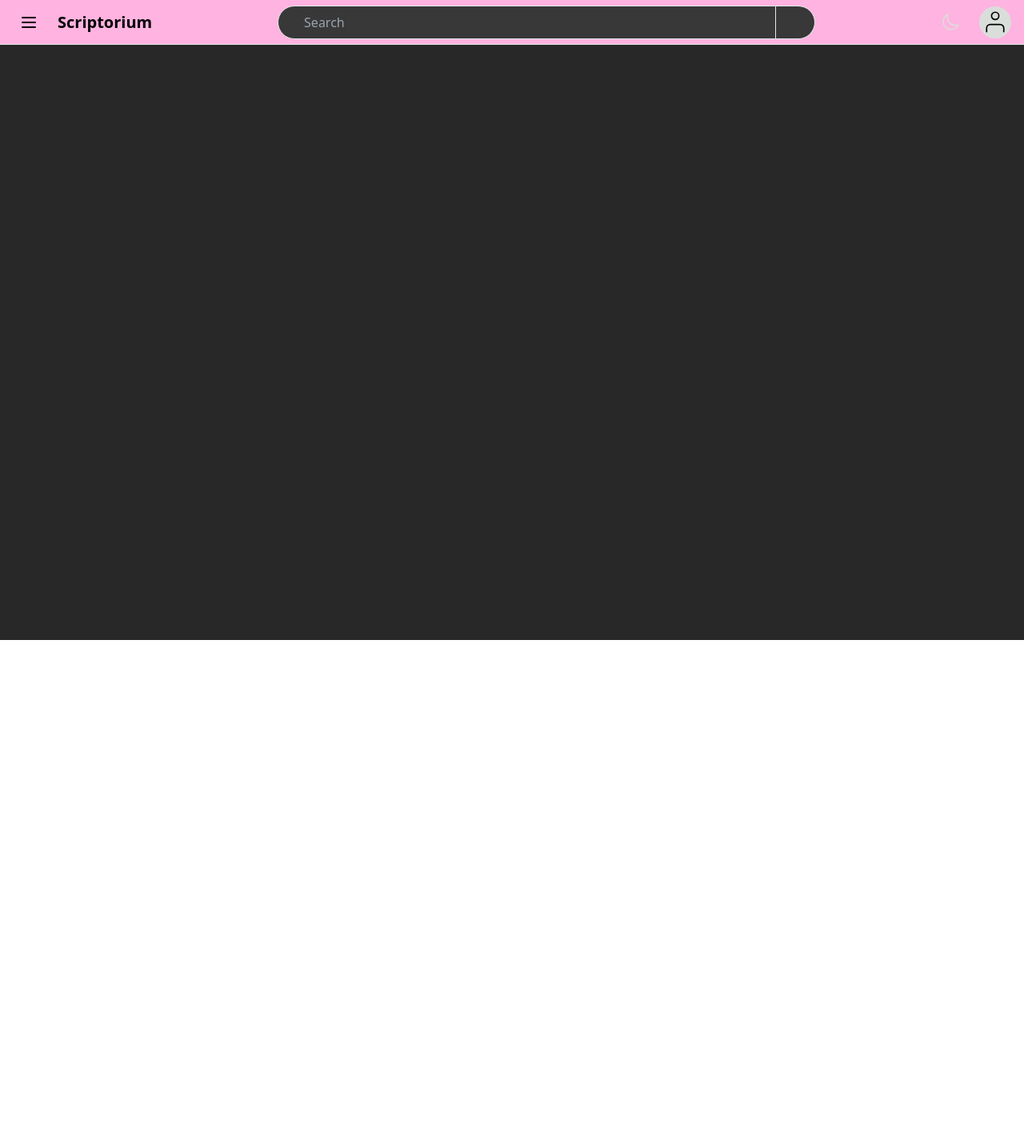
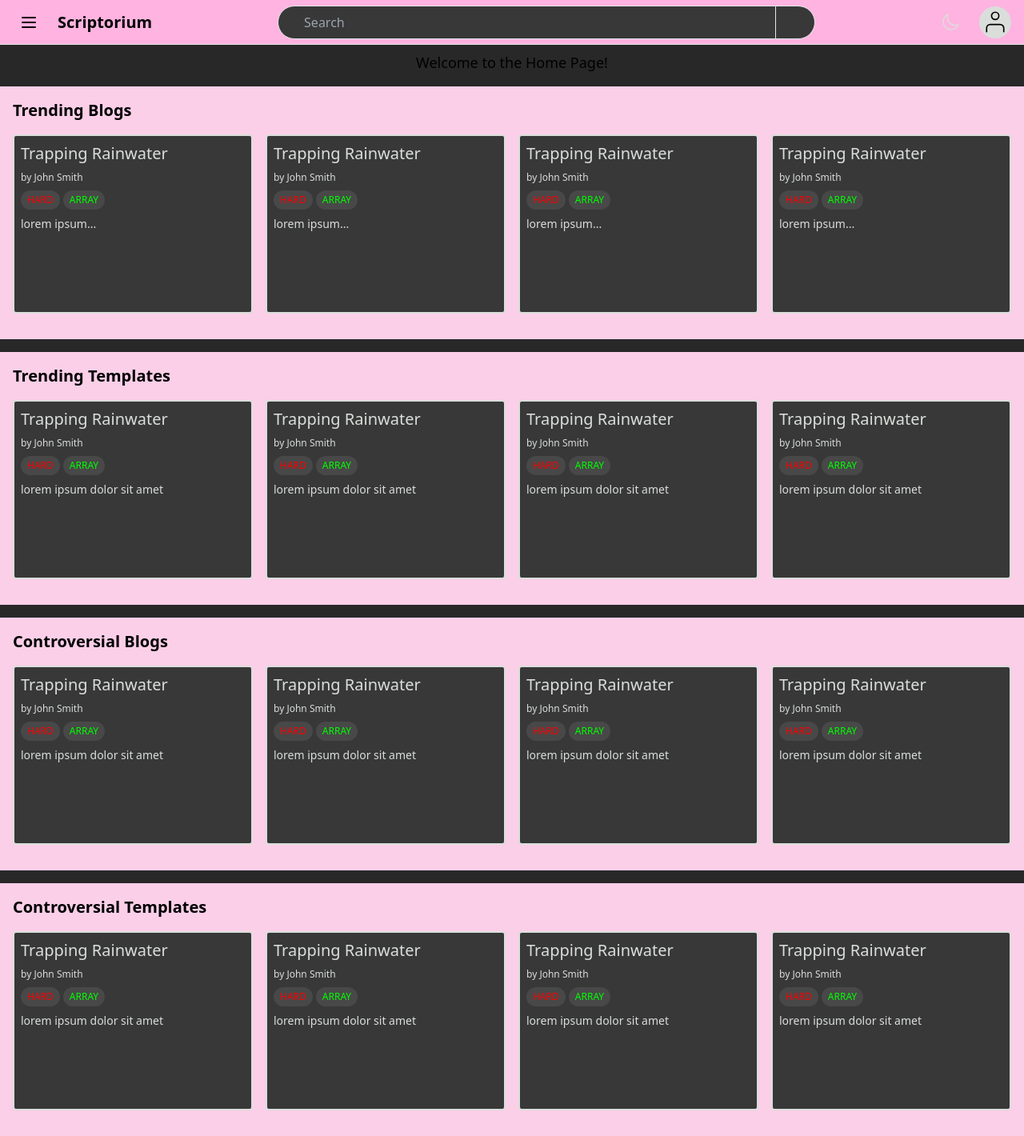
Before and after one commit to Sam-Wonjae-Lee/Scriptorium, a Next.js app in the folder PP1/: page /home in a window 1280 px wide. Shown: the whole page at 80% size. Before the commit the page ends 800 px from the top, so only its background shows below. Built offline with nearby package versions, Linux system fonts and the light colour scheme.

Commit message:
Updated home page and made minor changes to navbar

```diff
--- a/PP1/components/NavBar.tsx
+++ b/PP1/components/NavBar.tsx
@@ -32,7 +32,7 @@ const NavBar: React.FC = () => {
   };
 
   return (
-    <div className="w-full">
+    <div className="w-full mb-8">
         {/* Main Nav Bar */}
         <nav className="fixed top-0 left-0 right-0 flex items-center justify-between h-14 px-4 bg-light_pink-darken border-b z-10">
             {/* Left Section */}
--- a/PP1/pages/home.tsx
+++ b/PP1/pages/home.tsx
@@ -4,17 +4,109 @@ import Card from "../components/Card";
 import InputField from "../components/InputField";
 import NavBar from "../components/NavBar";
 
-
 const Home = () => {
+    const scrollbarHideClass = "scrollbar-hide [&::-webkit-scrollbar]:hidden [-ms-overflow-style:'none'] [scrollbar-width:'none']";
 
     return (
         <div className="min-h-screen w-full flex flex-col items-center bg-background-light dark:bg-background-dark">
             <NavBar />
-            <div className="flex flex-col items-center gap-4 mt-8">
+            <div className="flex flex-col items-center gap-4 mt-8 w-full">
+                <p className="text-center text-lg">Welcome to the Home Page!</p>
 
+                {/* Trending Blogs Section */}
+                <section className="w-full p-4 bg-pink-200">
+                    <h2 className="text-xl font-bold mb-4">Trending Blogs</h2>
+                    <div className={`w-full overflow-x-auto ${scrollbarHideClass}`}>
+                        <div className="inline-flex gap-4 pb-4 w-max">
+                            {[1, 2, 3, 4, 5].map((index) => (
+                                <div key={index} className="w-[300px] shrink-0">
+                                    <Card
+                                        id={index}
+                                        title="Trapping Rainwater"
+                                        author={{ firstName: "John", lastName: "Smith", id: 1 }}
+                                        description="lorem ipsum..."
+                                        tags={[
+                                            { name: "hard", color: "#FF0000", id: 1 },
+                                            { name: "array", color: "#00FF00", id: 2 },
+                                        ]}
+                                    />
+                                </div>
+                            ))}
+                        </div>
+                    </div>
+                </section>
+
+                {/* Trending Templates Section */}
+                <section className="w-full p-4 bg-pink-200">
+                    <h2 className="text-xl font-bold mb-4">Trending Templates</h2>
+                    <div className={`w-full overflow-x-auto ${scrollbarHideClass}`}>
+                        <div className="inline-flex gap-4 pb-4 w-max">
+                            {[1, 2, 3, 4, 5].map((index) => (
+                                <div key={index} className="w-[300px] shrink-0">
+                                    <Card
+                                        id={index}
+                                        title="Trapping Rainwater"
+                                        author={{ firstName: "John", lastName: "Smith", id: 1 }}
+                                        description="lorem ipsum dolor sit amet"
+                                        tags={[
+                                            { name: "hard", color: "#FF0000", id: 1 },
+                                            { name: "array", color: "#00FF00", id: 2 },
+                                        ]}
+                                    />
+                                </div>
+                            ))}
+                        </div>
+                    </div>
+                </section>
+
+                {/* Controversial Blogs Section */}
+                <section className="w-full p-4 bg-pink-200">
+                    <h2 className="text-xl font-bold mb-4">Controversial Blogs</h2>
+                    <div className={`w-full overflow-x-auto ${scrollbarHideClass}`}>
+                        <div className="inline-flex gap-4 pb-4 w-max">
+                            {[1, 2, 3, 4, 5].map((index) => (
+                                <div key={index} className="w-[300px] shrink-0">
+                                    <Card
+                                        id={index}
+                                        title="Trapping Rainwater"
+                                        author={{ firstName: "John", lastName: "Smith", id: 1 }}
+                                        description="lorem ipsum dolor sit amet"
+                                        tags={[
+                                            { name: "hard", color: "#FF0000", id: 1 },
+                                            { name: "array", color: "#00FF00", id: 2 },
+                                        ]}
+                                    />
+                                </div>
+                            ))}
+                        </div>
+                    </div>
+                </section>
+
+                {/* Controversial Templates Section */}
+                <section className="w-full p-4 bg-pink-200">
+                    <h2 className="text-xl font-bold mb-4">Controversial Templates</h2>
+                    <div className={`w-full overflow-x-auto ${scrollbarHideClass}`}>
+                        <div className="inline-flex gap-4 pb-4 w-max">
+                            {[1, 2, 3, 4, 5].map((index) => (
+                                <div key={index} className="w-[300px] shrink-0">
+                                    <Card
+                                        id={index}
+                                        title="Trapping Rainwater"
+                                        author={{ firstName: "John", lastName: "Smith", id: 1 }}
+                                        description="lorem ipsum dolor sit amet"
+                                        tags={[
+                                            { name: "hard", color: "#FF0000", id: 1 },
+                                            { name: "array", color: "#00FF00", id: 2 },
+                                        ]}
+                                    />
+                                </div>
+                            ))}
+                        </div>
+                    </div>
+                </section>
             </div>
         </div>
-    )
+    );
 };
 
 export default Home;
```
